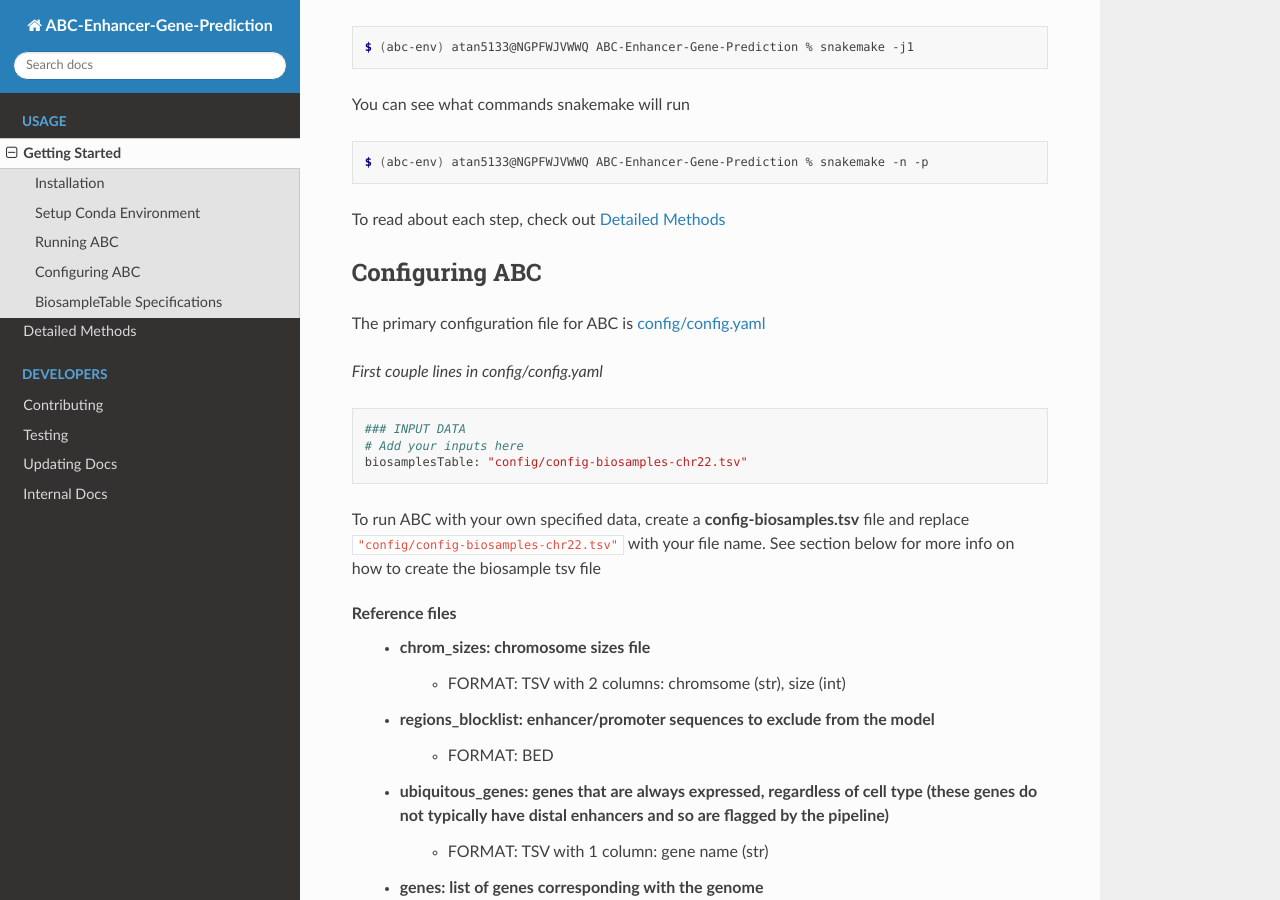
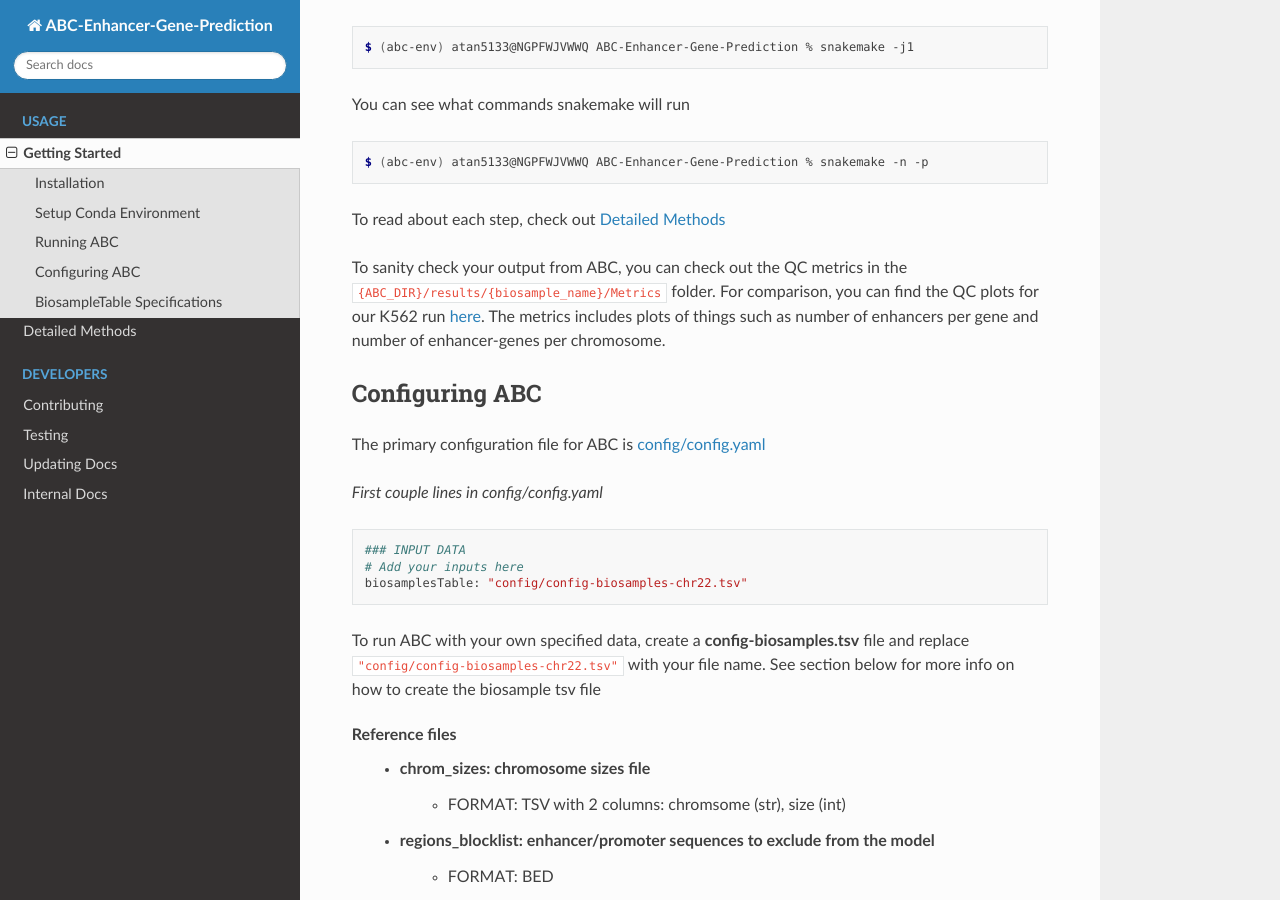
Before and after one commit to broadinstitute/ABC-Enhancer-Gene-Prediction, a Sphinx documentation site: the page built from docs/usage/getting_started.rst, in a window 1280 px wide and 900 px high, scrolled down 875 px. Built offline with Sphinx 7.4.7 and the Read the Docs theme 2.0.0, drawn with Linux system fonts in a browser that asks for light colours.

Commit message:
Update getting_started.rst
Add info about QC plots

```diff
--- a/docs/usage/getting_started.rst
+++ b/docs/usage/getting_started.rst
@@ -42,6 +42,10 @@ You can see what commands snakemake will run
 	$ (abc-env) atan5133@NGPFWJVWWQ ABC-Enhancer-Gene-Prediction % snakemake -n -p
 
 To read about each step, check out :ref:`ABC-methods`
+
+To sanity check your output from ABC, you can check out the QC metrics in the ``{ABC_DIR}/results/{biosample_name}/Metrics`` folder.
+For comparison, you can find the QC plots for our K562 run `here <https://drive.google.com/file/d/1fyd7ONKDgP646fOIafJhXcXnAk_6LCi1/view?usp=sharing>`_.
+The metrics includes plots of things such as number of enhancers per gene and number of enhancer-genes per chromosome.
 
 
 Configuring ABC
```
